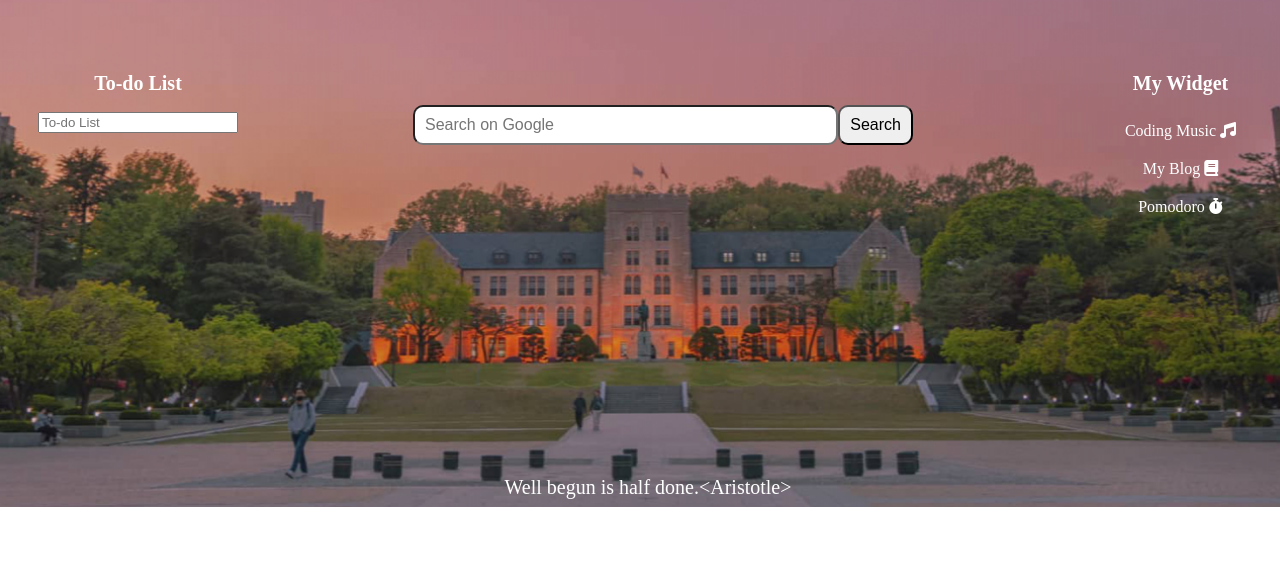
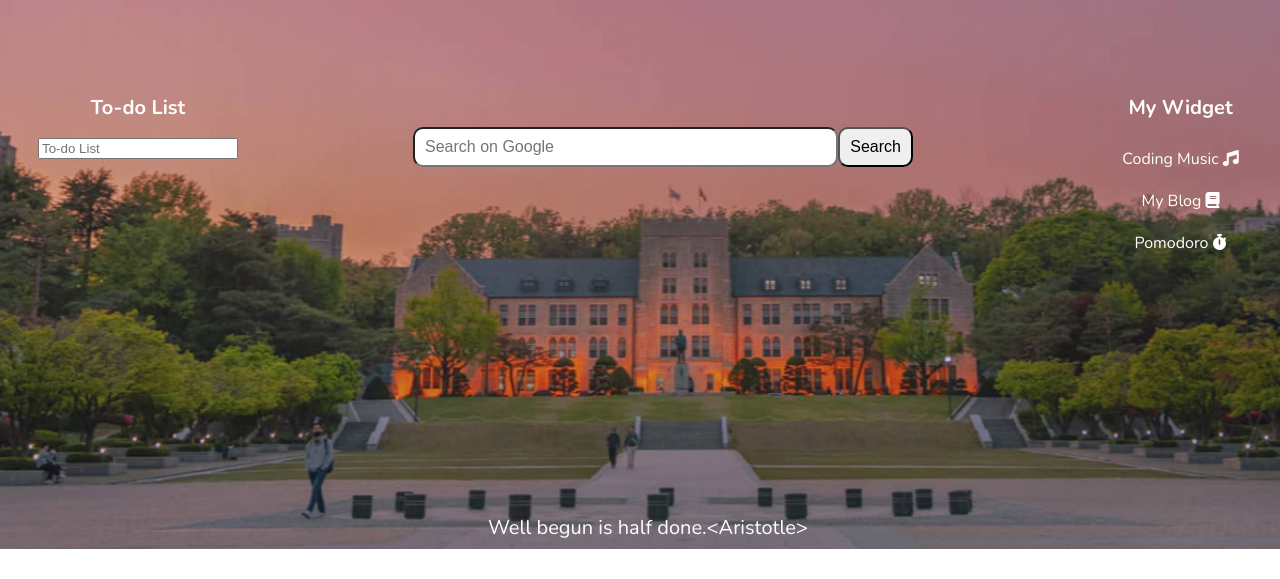
Before and after one commit to Bbangjun-Hub/momentum-clone, a plain HTML site: page index.html in a window 1280 px wide. Shown: the part 221-800 px from the top of the page. Drawn offline with nearby package versions, Linux system fonts and the light colour scheme.

Commit message:
Update style.css

```diff
--- a/css/style.css
+++ b/css/style.css
@@ -1,37 +1,6 @@
-/** body {
-    background-color: beige;
-}
+ @import url('https://fonts.googleapis.com/css2?family=Nunito:wght@400;700&display=swap');
 
-h1 {
-    color:cornflowerblue;
-}
-
-.clicked {
-    color:tomato;
-} **/
-/**
-body {
-    display: flex;
-  }
-
-  body h1 {
-    color: white;
-  }
-
-  .smallScreen {
-    background-color: cornflowerblue;
-  }
-
-  .mediumScreen {
-    background-color: #9b59b6;
-  }
-
-  .largeScreen {
-    background-color: #f1c40f;
-  }
-  **/
-
-  .hidden {
+ .hidden {
     display: none;
   }
 
@@ -195,6 +164,7 @@ body {
       height: 100%;
       background-size: cover;
       background-repeat: no-repeat;
+      font-family: 'Nunito', sans-serif;
   }
 
   #weather {
```
